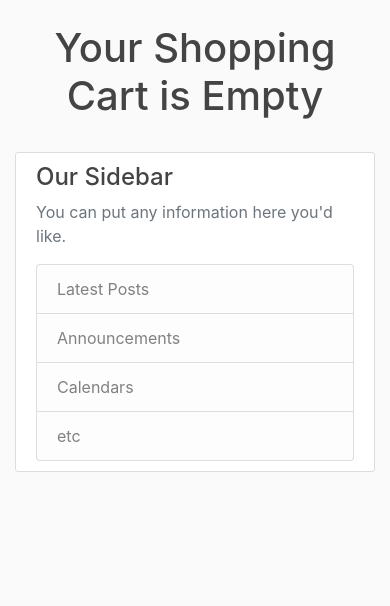
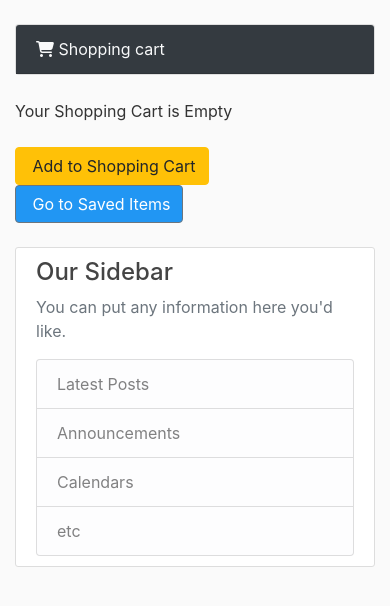
Before and after one commit to YeilysF/geektext, a Django app: page /cart/ in a window 390 px wide. Shown: the part 56-662 px from the top of the page. Run offline with Django 3.2, Linux system fonts and the light colour scheme; data comes from the database, SQL or seed files in the repository; both versions use the stored data as it was after the commit; some libraries are stand-ins or nearby versions.

Commit message:
adding buttons for accessing the cart easily

```diff
--- a/bookstore/templates/base.html
+++ b/bookstore/templates/base.html
@@ -65,7 +65,7 @@
           {%  endif %}
           {% block content %}{% endblock %}
         </div>
-        <div class="col-md-5">
+       <br>
           <div class="content-section">
             <h4>Our Sidebar</h4>
             <p class='text-muted'>You can put any information here you'd like.
--- a/bookstore/templates/browse_sort.html
+++ b/bookstore/templates/browse_sort.html
@@ -162,7 +162,8 @@
     <td>{{ book.rating }}</td>
     <td>{{ book.price }}</td>
         <td >
-            <a class="btn btn-secondary" href="{% url 'cart:add_cart' book.id %}">Add to Cart</a>
+            <a class="btn btn-success" style="background-color: #428bca" href="{% url 'cart:add_cart' book.id %}">Add to Cart</a>
+            <a class="btn btn-danger" style="background-color: orangered" href="">Add to Wishlist</a>
         </td>
     {% endfor %}
     </tr>
--- a/cart/templates/cart.html
+++ b/cart/templates/cart.html
@@ -8,21 +8,25 @@
 {% block title %}
     Cart - Perfect Shop
 {% endblock %}
-<div class="container">
+
 {% block content %}
     {% if not cart_items %}
-        <div>
-            <div class="text-center">
-                <h1 class="text-center my_title">Your Shopping Cart is Empty</h1>
-                <br>
-            </div>
+        <div class="card shopping-cart">
+            <div class="card-header bg-dark text-light">
+                <i class="fa fa-shopping-cart" aria-hidden="true"></i> Shopping cart</div>
+        </div>
+            <br>
+                <th class="text-center">Your Shopping Cart is Empty<br></th>
+            <br>
+                <a href="{% url 'browse_sort' %}" class="btn btn-warning"><i class="fa fa-angle-center"></i> Add to Shopping Cart</a>&nbsp;
+                <a href="" class="btn btn-secondary" style="background-color: #2196F3"><i class="fa fa-angle-center"></i> Go to Saved Items</a>
         </div>
     {% else %}
 <script src="https://use.fontawesome.com/c560c025cf.js"></script>
    <div class="card shopping-cart">
             <div class="card-header bg-dark text-light">
                 <i class="fa fa-shopping-cart" aria-hidden="true"></i> Shopping cart</div>
-        </div>
+   </div>
         <div class="row mx-auto">
             <div class="col-12 col-sm-12 col-md-12 col-lg-6 text-center">
                 <table class="table custom_table">
@@ -36,8 +40,7 @@
 							<th style="width:10%">Price</th>
 							<th style="width:8%">Quantity</th>
 							<th style="width:22%" class="text-center">Subtotal</th>
-                            <th style="width:8%">Action</th>
-							<th style="width:10%"></th>
+                            <th style="width:8%"></th>
 						</tr>
 					</thead>
                         </tr>
@@ -85,12 +88,15 @@
             </div>
         </div>
                 <tr>
-                    <td class="hidden-xs text-center"><strong><div class="total">Total: ${{ total }}</div></strong></td>
-                    <td><a href="{% url 'browse_sort' %}" class="btn btn-warning"><i class="fa fa-angle-left"></i> Continue Shopping</a></td>
-                    <td><a href="#" class="btn btn-success">Proceed to Checkout <i class="fa fa-angle-right"></i></a></td>
+                <td class="text-right">
+                    <a class="hidden-xs text-center"><strong><div class="total">Total: ${{ total }}</div></strong></a>
+                    <a href="{% url 'browse_sort' %}" class="btn btn-warning"><i class="fa fa-angle-left"></i> Continue Shopping</a>
+                    <a href="#" class="btn btn-success">Proceed to Checkout <i class="fa fa-angle-right"></i></a>
                     <br>
+                </td>
                 </tr>
         <br>
         </div>
+        </div>
     {% endif %}
 {% endblock %}
```
Also changed, not shown: cart/templates/cart_view.css (deleted, +0 -81 lines), db.sqlite3.
